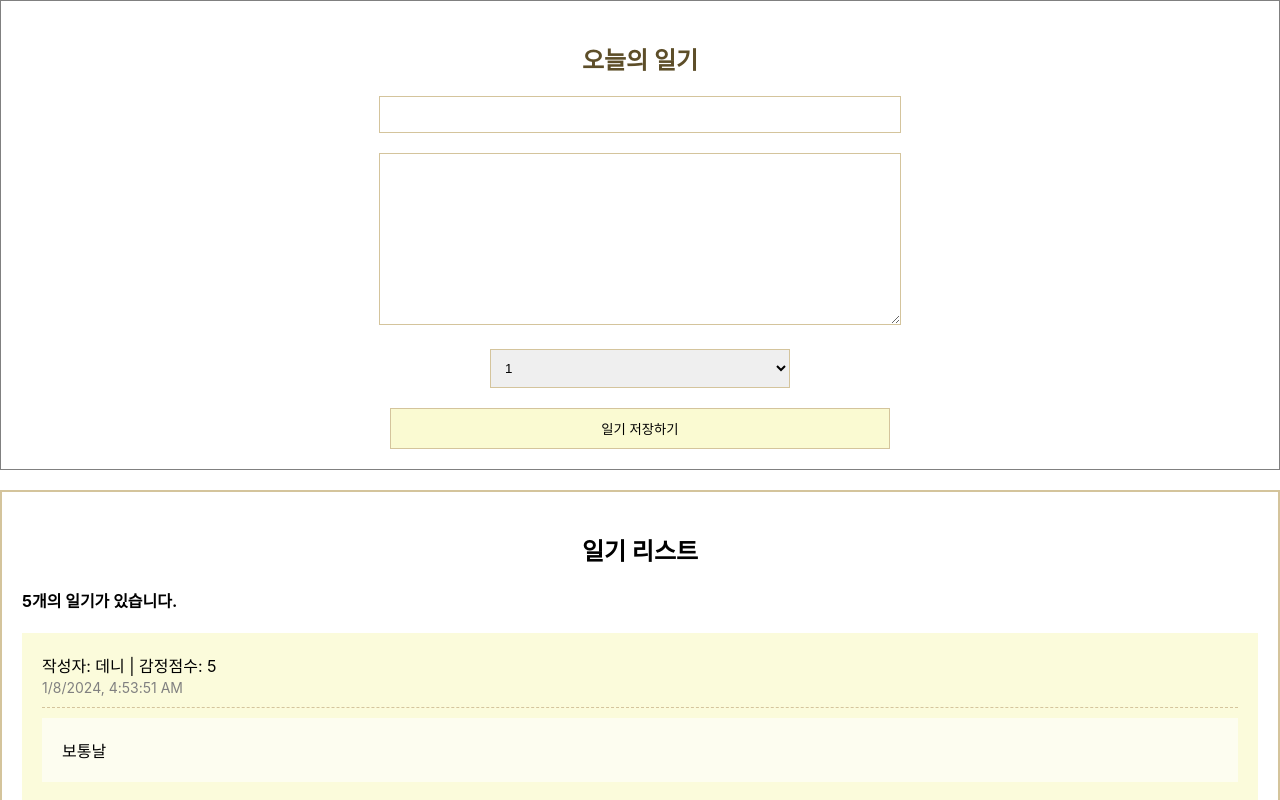
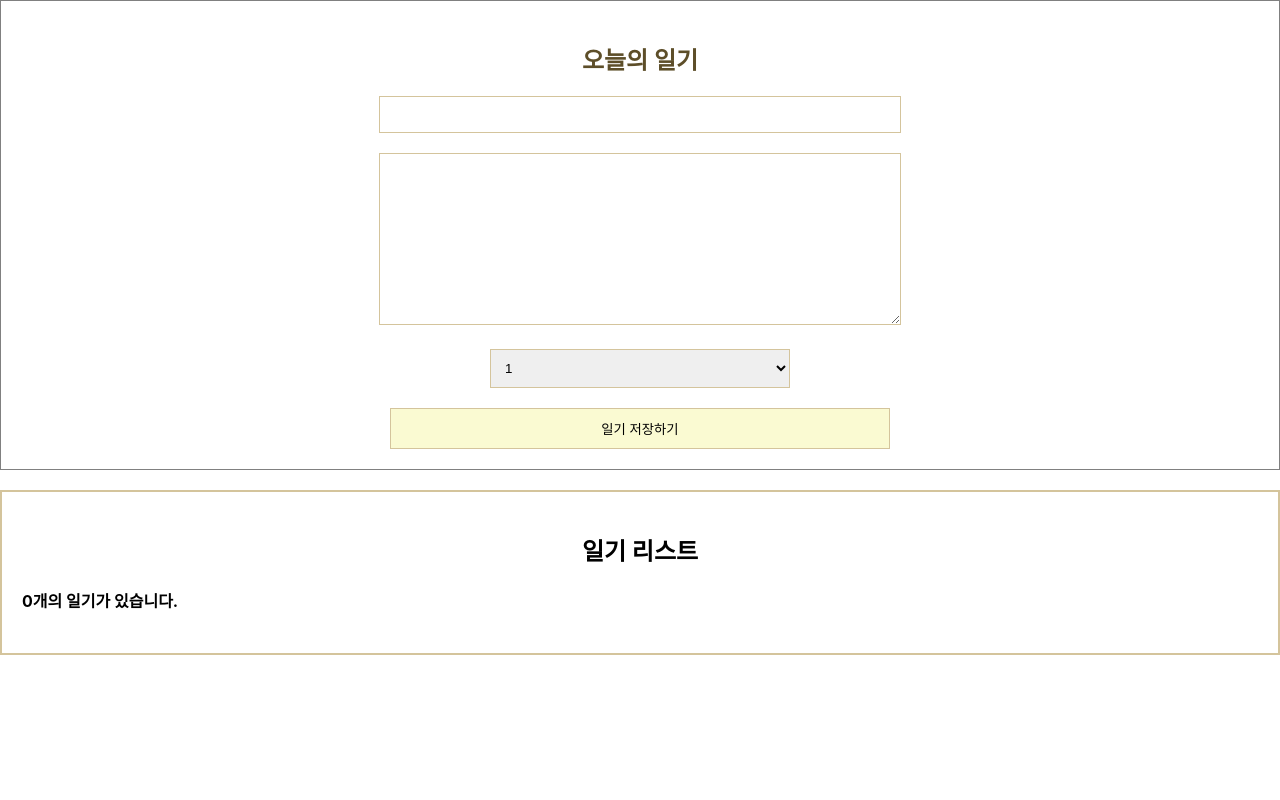
Before and after one commit to yennnny/simpleDiary, a React (Create React App) app: page / in a window 1280 px wide. Shown: the top 800 px of the page. Built offline with nearby package versions, Linux system fonts and the light colour scheme.

Commit message:
React에서 데이터 추가, 삭제, 수정하기(배열 사용)

```diff
--- a/src/App.css
+++ b/src/App.css
@@ -59,4 +59,16 @@
 .DiaryItem .content{
   background-color: #ffffff99;
   padding: 20px;
+  margin-bottom: 10px;
 }
+.DiaryItem .btnEditBox button{
+  width: calc(50% - 4px);
+  margin: 0 2px;
+  padding: .5em 0;
+  border: none;
+  background-color: #b49d62;
+  color: #fff;
+}
+.DiaryItem .btnEditBox .btnEditCancle{
+  background-color: #d85041;
+}
--- a/src/App.js
+++ b/src/App.js
@@ -1,50 +1,83 @@
 import DiaryEditor from "./DiaryEditor";
 import DiaryList from "./DiaryList";
 import "./App.css";
+import { useRef, useState } from "react";
 
-const dummyList = [
-  {
-    id: 1,
-    author: "데니",
-    content: "보통날",
-    emotion: 5,
-    created_date: new Date().getTime(),
-  },
-  {
-    id: 2,
-    author: "호영",
-    content: "보통날",
-    emotion: 5,
-    created_date: new Date().getTime(),
-  },
-  {
-    id: 3,
-    author: "쭈니",
-    content: "보통날",
-    emotion: 5,
-    created_date: new Date().getTime(),
-  },
-  {
-    id: 4,
-    author: "태우",
-    content: "보통날",
-    emotion: 5,
-    created_date: new Date().getTime(),
-  },
-  {
-    id: 5,
-    author: "계상",
-    content: "보통날",
-    emotion: 5,
-    created_date: new Date().getTime(),
-  },
-];
+// const dummyList = [
+//   {
+//     id: 1,
+//     author: "데니",
+//     content: "보통날",
+//     emotion: 5,
+//     created_date: new Date().getTime(),
+//   },
+//   {
+//     id: 2,
+//     author: "호영",
+//     content: "보통날",
+//     emotion: 5,
+//     created_date: new Date().getTime(),
+//   },
+//   {
+//     id: 3,
+//     author: "쭈니",
+//     content: "보통날",
+//     emotion: 5,
+//     created_date: new Date().getTime(),
+//   },
+//   {
+//     id: 4,
+//     author: "태우",
+//     content: "보통날",
+//     emotion: 5,
+//     created_date: new Date().getTime(),
+//   },
+//   {
+//     id: 5,
+//     author: "계상",
+//     content: "보통날",
+//     emotion: 5,
+//     created_date: new Date().getTime(),
+//   },
+// ];
 
 function App() {
+  const [data, setData] = useState([]);
+
+  const dataId = useRef(0);
+
+  // 일기 데이터 추가하기
+  const onCreate = (author, content, emotion) => {
+    const created_date = new Date().getTime();
+    const newItem = {
+      author,
+      content,
+      emotion,
+      created_date,
+      id: dataId.current,
+    };
+    dataId.current += 1;
+    setData([newItem, ...data]);
+  };
+
+  // 일기 데이터 삭제하기
+  const onRemove = (tgId) => {
+    console.log(tgId + "가 삭제되었습니다");
+    const newDiaryList = data.filter((it) => it.id !== tgId);
+    setData(newDiaryList);
+  };
+
+  // 일기 데이터 수정하기
+  const onEdit = (tgId, newCnt) => {
+    setData(
+      data.map((it) => (it.id === tgId ? { ...it, content: newCnt } : it))
+    );
+  };
+
   return (
     <div className="App">
-      <DiaryEditor />
-      <DiaryList diaryList={dummyList} />
+      <DiaryEditor onCreate={onCreate} />
+      <DiaryList diaryList={data} onRemove={onRemove} onEdit={onEdit} />
     </div>
   );
 }
--- a/src/DIaryItem.js
+++ b/src/DIaryItem.js
@@ -1,4 +1,46 @@
-const DiaryItem = ({ author, content, created_date, emotion, id }) => {
+import { useRef, useState } from "react";
+
+const DiaryItem = ({
+  onEdit,
+  onRemove,
+  author,
+  content,
+  created_date,
+  emotion,
+  id,
+}) => {
+  const [isEdit, setIsEdit] = useState(false);
+  const toggleIsEdit = () => setIsEdit(!isEdit);
+
+  // 수정할 textarea
+  const [localContent, setLocalContent] = useState(content);
+  const localContentInput = useRef();
+
+  const handleRemove = () => {
+    if (window.confirm(`${id}번 째 일기를 삭제하시겠습니까?`)) {
+      onRemove(id);
+    }
+  };
+
+  // 수정하기 버튼을 누르고 수정할 정보를 입력한 후 수정 취소를 눌렀을 때, 내용을 초기화 시킨 후 편집창 닫아주기
+  const handleQuitEdit = () => {
+    setIsEdit(false);
+    setLocalContent(content);
+  };
+
+  // 수정완료 버튼을 눌렀을 때 이벤트
+  const handleEdit = () => {
+    if (localContent.length < 5) {
+      localContentInput.current.focus();
+      return;
+    }
+
+    if (window.confirm(`${id}번 째 일기를 수정하시겠습니까?`)) {
+      onEdit(id, localContent);
+      toggleIsEdit();
+    }
+  };
+
   return (
     <div className="DiaryItem">
       <div className="info">
@@ -8,7 +50,36 @@ const DiaryItem = ({ author, content, created_date, emotion, id }) => {
         <br />
         <span className="date">{new Date(created_date).toLocaleString()}</span>
       </div>
-      <div className="content">{content}</div>
+      <div className="content">
+        {isEdit ? (
+          <>
+            <textarea
+              ref={localContentInput}
+              value={localContent}
+              onChange={(e) => setLocalContent(e.target.value)}
+            />
+          </>
+        ) : (
+          <>{content}</>
+        )}
+      </div>
+      <div className="btnEditBox">
+        {isEdit ? (
+          <>
+            <button className="btnEditCancle" onClick={handleQuitEdit}>
+              수정취소
+            </button>
+            <button onClick={handleEdit}>수정완료</button>
+          </>
+        ) : (
+          <>
+            <button onClick={toggleIsEdit}>수정하기</button>
+            <button className="btnEditCancle" onClick={handleRemove}>
+              삭제하기
+            </button>
+          </>
+        )}
+      </div>
     </div>
   );
 };
--- a/src/DiaryEditor.js
+++ b/src/DiaryEditor.js
@@ -1,6 +1,6 @@
 import React, { useRef, useState } from "react";
 
-const DiaryEditor = () => {
+const DiaryEditor = ({ onCreate }) => {
   const authorInput = useRef();
   const contentInput = useRef();
 
@@ -28,7 +28,17 @@ const DiaryEditor = () => {
       contentInput.current.focus();
       return;
     }
+
+    onCreate(state.author, state.content, state.emotion); // -> App.js로 전달
+
     alert("저장 성공");
+
+    // 화면에서 초기화 시키기
+    setState({
+      author: "",
+      content: "",
+      emotion: 1,
+    });
   };
 
   return (
--- a/src/DiaryList.js
+++ b/src/DiaryList.js
@@ -1,13 +1,13 @@
-import DiaryItem from "./DIaryItem";
+import DiaryItem from "./DiaryItem";
 
-const DiaryList = ({ diaryList }) => {
+const DiaryList = ({ diaryList, onRemove, onEdit }) => {
   return (
     <div className="DiaryList">
       <h2>일기 리스트</h2>
       <h4>{diaryList.length}개의 일기가 있습니다.</h4>
       <div>
         {diaryList.map((it) => (
-          <DiaryItem key={it.id} {...it} />
+          <DiaryItem key={it.id} {...it} onRemove={onRemove} onEdit={onEdit} />
         ))}
       </div>
     </div>
```
